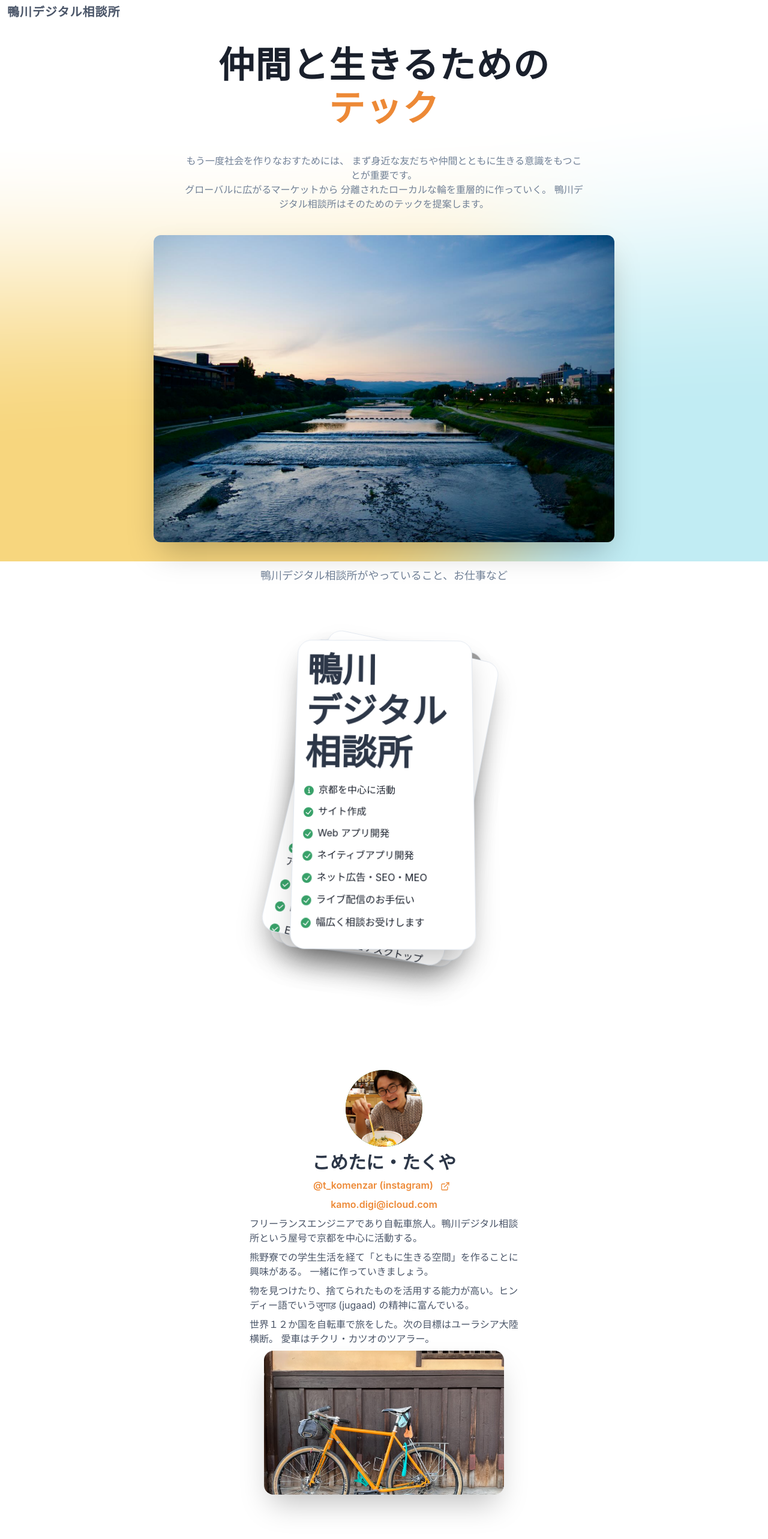
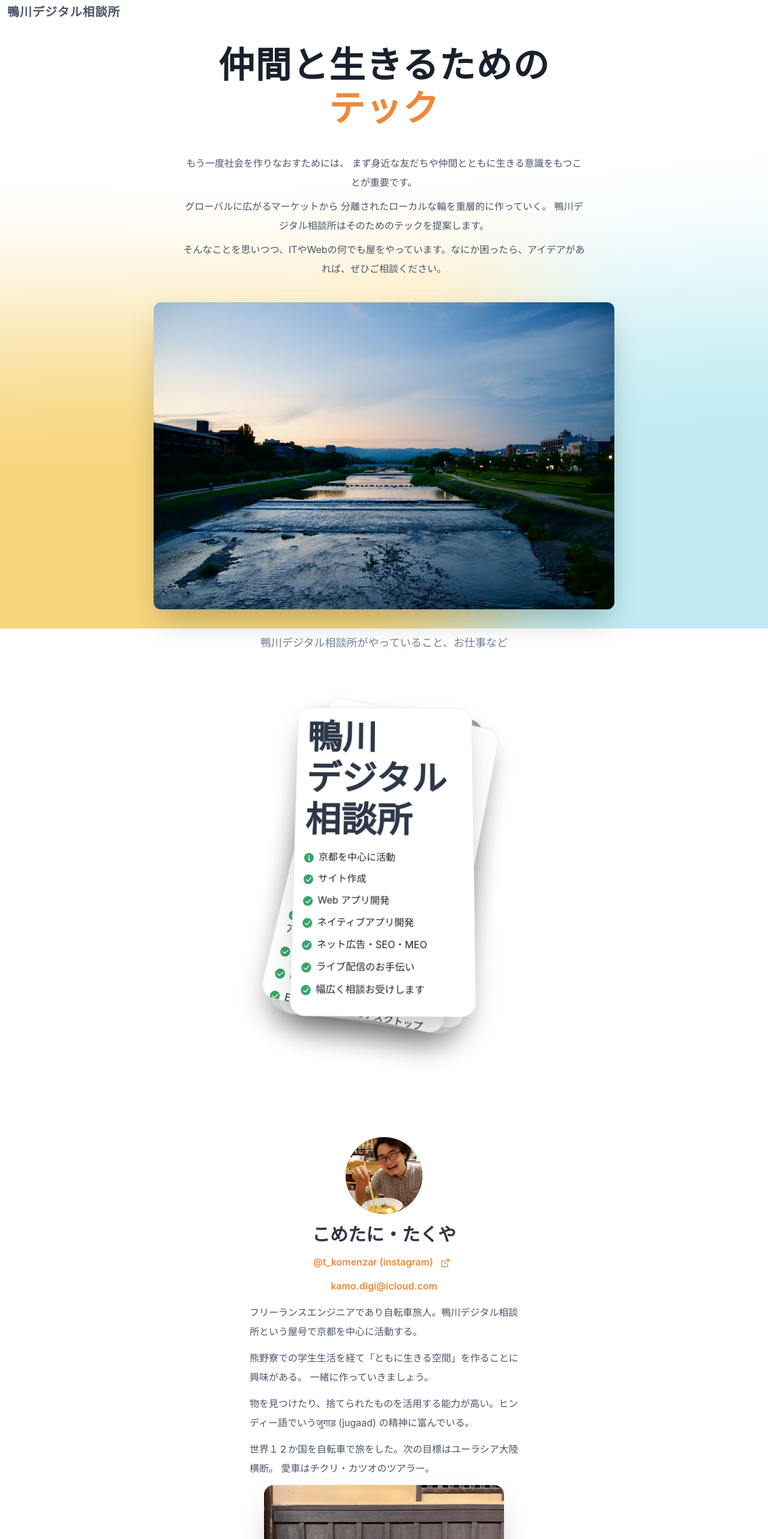
Before and after one commit to dev-komenzar/kamo-digi, a Next.js app: page / in a window 1280 px wide. Shown: the top 2566 px of the page at 60% size. Built offline with nearby package versions, Linux system fonts and the light colour scheme; grey boxes are pictures that could not be loaded.

Commit message:
フォントプラスを追加

```diff
--- a/pages/_app.tsx
+++ b/pages/_app.tsx
@@ -1,10 +1,10 @@
 import { ChakraProvider } from '@chakra-ui/react';
 import type { AppProps } from 'next/app';
-import '../styles/globals.css';
+import theme from '../styles/theme';
 
 function MyApp({ Component, pageProps }: AppProps) {
   return (
-    <ChakraProvider>
+    <ChakraProvider theme={theme}>
       <Component {...pageProps} />
     </ChakraProvider>
   );
--- /dev/null
+++ b/pages/_document.tsx
@@ -0,0 +1,47 @@
+import Document, { Head, Html, Main, NextScript } from 'next/document';
+import React, { VFC } from 'react';
+
+export default class MyDocument extends Document {
+  render() {
+    return (
+      <Html>
+        <Head>
+          {process.env.NODE_ENV == 'development' ? (
+            <meta name="robots" content="noindex" />
+          ) : null}
+          <link rel="preconnect" href="https://fonts.googleapis.com" />
+          <link
+            rel="preconnect"
+            href="https://fonts.gstatic.com"
+            crossOrigin="true"
+          />
+          <link
+            href="https://fonts.googleapis.com/css2?family=Montserrat:wght@100;600&display=swap"
+            rel="stylesheet"
+          ></link>
+          {process.env.NODE_ENV === 'production' ? <FontProd /> : <FontDev />}
+        </Head>
+        <body>
+          <Main />
+          {/* Here we will mount our modal portal */}
+          <div id="modal" />
+          <NextScript />
+        </body>
+      </Html>
+    );
+  }
+}
+
+const FontProd: VFC = () => {
+  return (
+    <script src="https://webfont.fontplus.jp/accessor/script/fontplus.js?hQIULW9VvKs%3D&box=eAXUhX4aEKE%3D"></script>
+  );
+};
+const FontDev: VFC = () => {
+  return (
+    <link
+      href="https://fonts.googleapis.com/css2?family=Noto+Sans+JP:wght@100;300;400;500;700&family=Noto+Serif+JP:wght@200;300;400;500;600;700&display=swap"
+      rel="stylesheet"
+    />
+  );
+};
--- a/pages/index.tsx
+++ b/pages/index.tsx
@@ -35,6 +35,7 @@ const Home: NextPage = () => {
           letterSpacing="wider"
           color="gray.600"
           textAlign="left"
+          fontFamily={'heading'}
         >
           鴨川デジタル相談所
         </Heading>
@@ -45,6 +46,7 @@ const Home: NextPage = () => {
         backgroundPosition="center"
         backgroundSize="cover"
         justify={'center'}
+        fontFamily="body"
       >
         <VStack
           spacing={{ base: 8, md: 10 }}
@@ -58,6 +60,7 @@ const Home: NextPage = () => {
             fontWeight={600}
             letterSpacing="wide"
             fontSize={{ base: '3xl', sm: '4xl', md: '6xl' }}
+            fontFamily="heading"
           >
             仲間と生きるための
             <br />
@@ -65,14 +68,24 @@ const Home: NextPage = () => {
               テック
             </Text>
           </Heading>
-          <Text color="gray.500" maxW={{ base: 'lg', lg: '2xl' }}>
+          <VStack
+            color="gray.600"
+            maxW={{ base: 'lg', lg: '2xl' }}
+            lineHeight="taller"
+          >
+            <Text>
               もう一度社会を作りなおすためには、
               まず身近な友だちや仲間とともに生きる意識をもつことが重要です。
-            <br />
+            </Text>
+            <Text>
               グローバルに広がるマーケットから
               分離されたローカルな輪を重層的に作っていく。
               鴨川デジタル相談所はそのためのテックを提案します。
             </Text>
+            <Text>
+              そんなことを思いつつ、ITやWebの何でも屋をやっています。なにか困ったら、アイデアがあれば、ぜひご相談ください。
+            </Text>
+          </VStack>
           <Box
             id="photo-card"
             w={{ base: '90vw', md: '80vw', lg: '60vw' }}
@@ -93,7 +106,13 @@ const Home: NextPage = () => {
         </VStack>
       </Flex>
       <Center h={4} mt={4}>
-        <Heading as={'h2'} fontWeight={500} color="gray.500" fontSize="lg">
+        <Heading
+          as={'h2'}
+          fontWeight={500}
+          color="gray.500"
+          fontSize="lg"
+          fontFamily={'heading'}
+        >
           鴨川デジタル相談所がやっていること、お仕事など
         </Heading>
       </Center>
@@ -105,14 +124,21 @@ const Home: NextPage = () => {
         overflowX={'hidden'}
         overflowY="visible"
         pos={'absolute'}
+        fontFamily="body"
       >
         <Deck />
       </Flex>
       <Spacer height="90vh" bgColor="white" />
       <Spacer height={24} />
-      <VStack w="full" justify="center" alignItems={'center'}>
+      <VStack
+        w="full"
+        justify="center"
+        alignItems={'center'}
+        fontFamily="body"
+        spacing={4}
+      >
         <Avatar size="2xl" src="/avator-640.jpeg" name="Takuya Kometani" />
-        <Heading fontSize="3xl" color={'gray.700'}>
+        <Heading fontSize="3xl" color={'gray.700'} fontFamily="heading">
           こめたに・たくや
         </Heading>
         <Link
@@ -130,6 +156,7 @@ const Home: NextPage = () => {
         >
           kamo.digi@icloud.com
         </Link>
+        <VStack spacing={3} lineHeight="taller">
           <Text color={'gray.600'} maxW={{ base: 'xs', md: 'sm', lg: 'md' }}>
             フリーランスエンジニアであり自転車旅人。鴨川デジタル相談所という屋号で京都を中心に活動する。
           </Text>
@@ -162,6 +189,7 @@ const Home: NextPage = () => {
             />
           </Box>
         </VStack>
+      </VStack>
       <Spacer height={24} />
       <Box>
         <Container
@@ -180,6 +208,7 @@ const Home: NextPage = () => {
             letterSpacing="wider"
             color="gray.600"
             textAlign="left"
+            fontFamily={'heading'}
           >
             鴨川デジタル相談所
           </Heading>
--- /dev/null
+++ b/styles/theme.tsx
@@ -0,0 +1,11 @@
+import { extendTheme } from '@chakra-ui/react';
+
+const theme = extendTheme({
+  fonts: {
+    heading:
+      '"FOT-筑紫ゴシック Pr5 M","TsukuGoPr5-M",TsuGoPr5R-SyntaxNextLTProL, "游ゴシック体", YuGothic, "游ゴシック Medium", "Yu Gothic Medium", -apple-system,BlinkMacSystemFont,"Segoe UI",sans-serif,"Apple Color Emoji","Segoe UI Emoji","Segoe UI Symbol"',
+    body: ' TsuGoPr5R-SyntaxNextLTProL,"FOT-筑紫ゴシック Pr5 M","TsukuGoPr5-M", "游ゴシック体", YuGothic, "游ゴシック Medium", "Yu Gothic Medium", "游ゴシック", "Yu Gothic", -apple-system,BlinkMacSystemFont,"Segoe UI",sans-serif,"Apple Color Emoji","Segoe UI Emoji","Segoe UI Symbol"',
+  },
+});
+
+export default theme;
```
Lines whose indentation alone changed are shown as unchanged.
